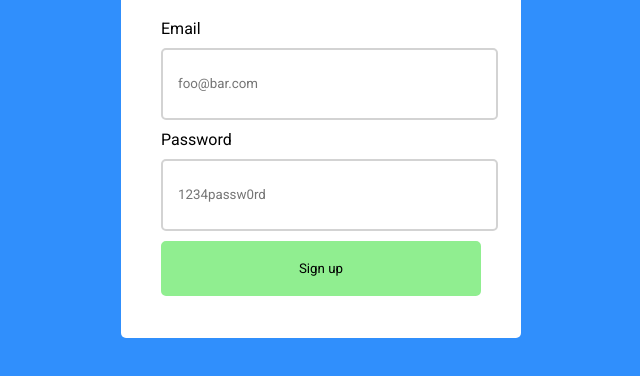
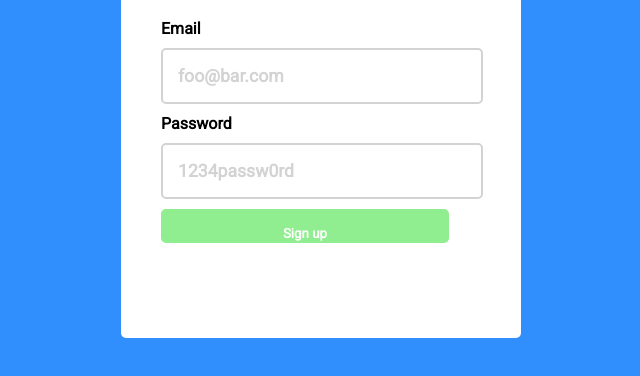
Before and after one commit to Joe-Pena/AnalogSeaSignUp, a plain HTML site: page index.html in a window 1280 px wide. Shown: the part 182-558 px from the top of the page, without its empty margins (319-959 px from the left). Drawn offline with Linux system fonts and the light colour scheme.

Commit message:
fixed input field size

```diff
--- a/style.css
+++ b/style.css
@@ -33,20 +33,34 @@ div h1 {
     font-weight: normal;
 }
 
+form label {
+ font-weight: 600;
+}
+
 .formbox {
-    width: 303px;
-    height: 38px;
+    width: 288px;
+    height: 22px;
     padding: 15px;
     border: 2px solid lightgray;
     margin-top: 10px;
     margin-bottom: 10px;
     border-radius: 5px;
+    font-size: 1.1em;
+    font-weight: bold;
+}
+
+::placeholder {
+    color: lightgray;
+    opacity: 1;
 }
 
 .signupbtn {
-    width: 320px;
-    height: 55px;
+    width: 288px;
+    height: 22px;
+    padding: 15px;
     background-color: lightgreen;
     border-radius: 5px;
     border: 2px solid lightgreen;
+    font-weight: bolder;
+    color: white;
 }
```
